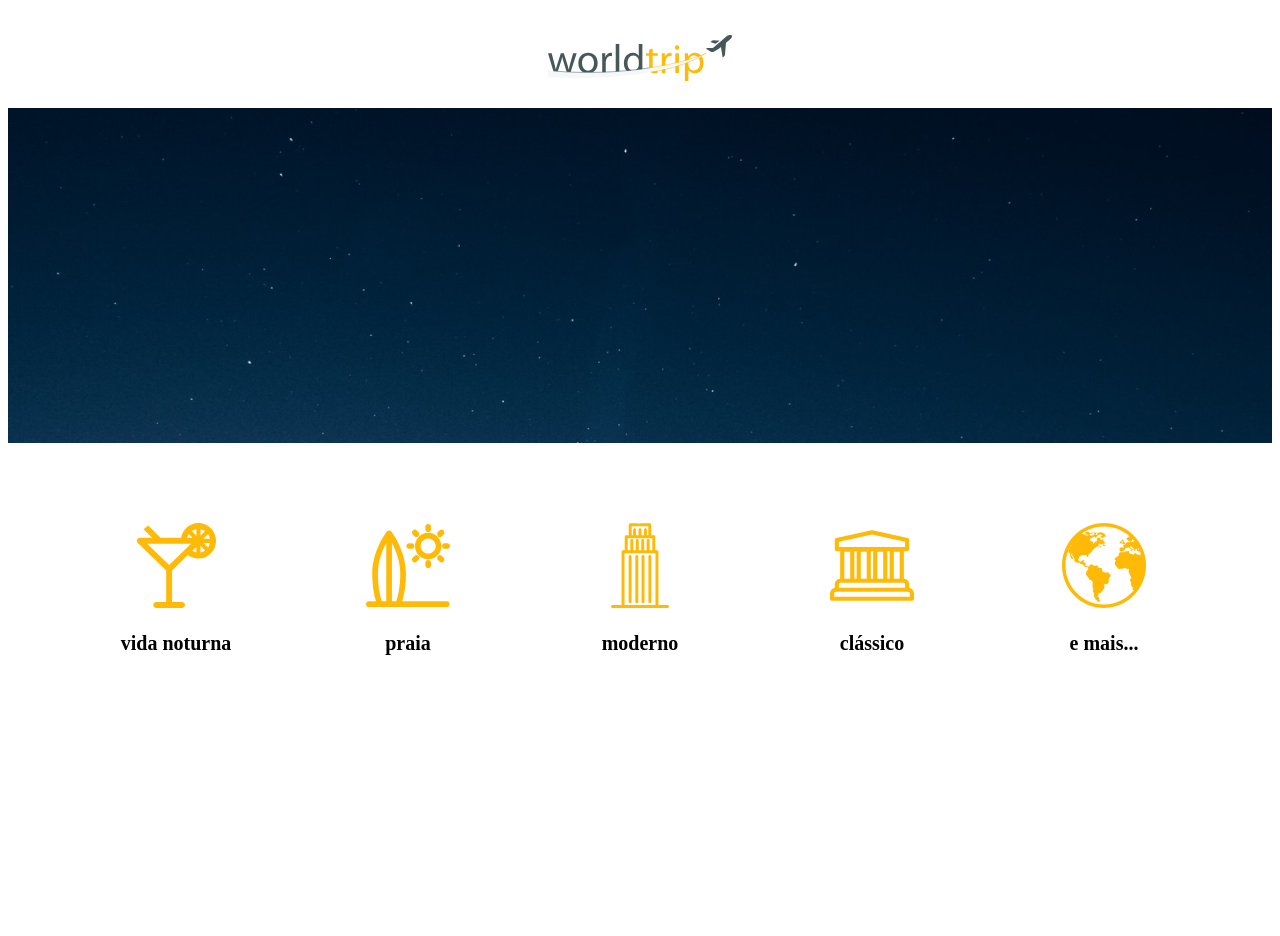
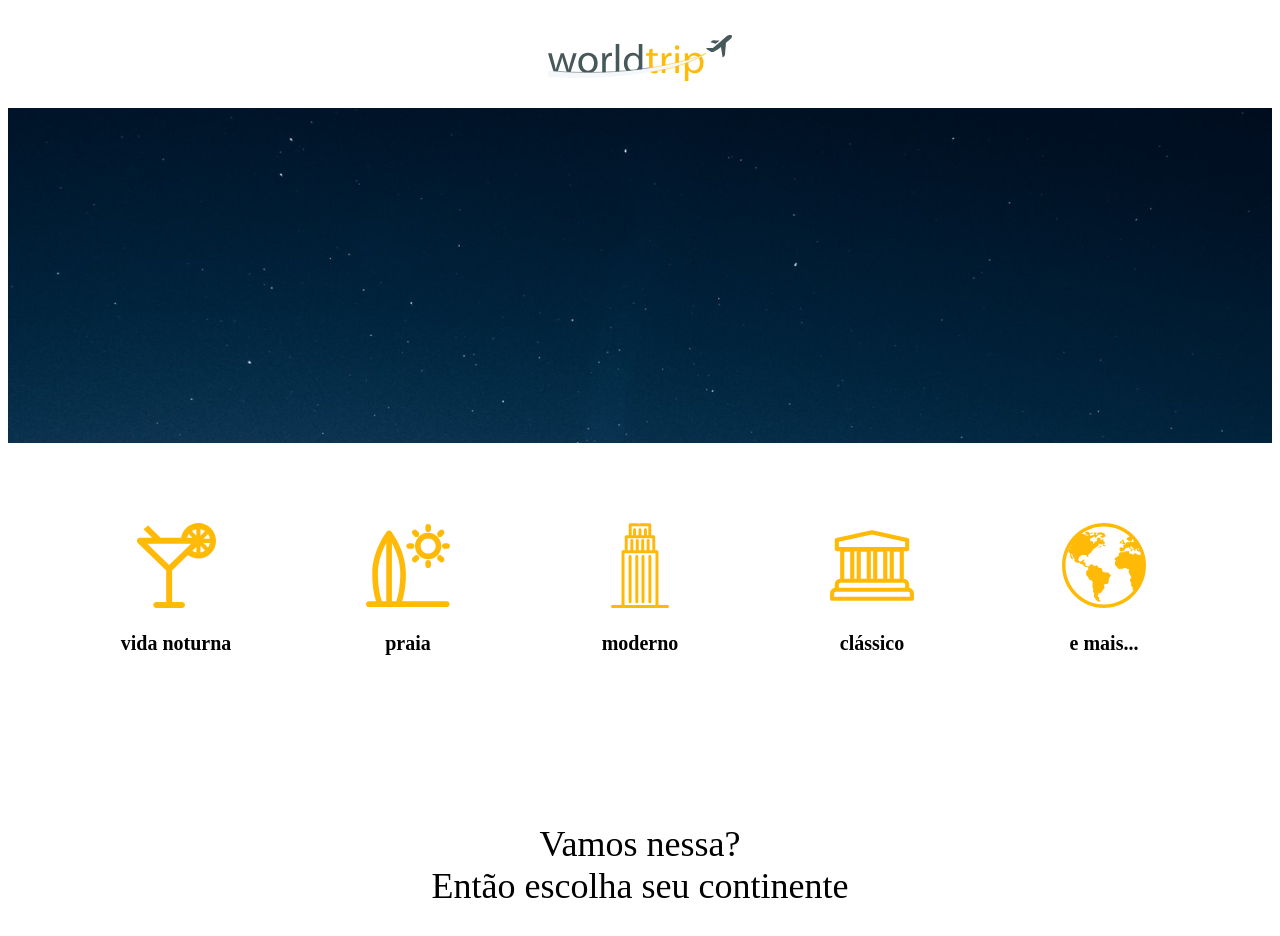
Before and after one commit to GH-Marc/ignite-worldtrip, a Next.js app: page / in a window 1280 px wide. Shown: the top 936 px of the page. Before the commit the page ends 816 px from the top, so only its background shows below. Built offline with nearby package versions, Linux system fonts and the light colour scheme.

Commit message:
:wrench: chore: Home page done

```diff
--- a/src/pages/index.tsx
+++ b/src/pages/index.tsx
@@ -1,21 +1,43 @@
-import { Flex } from "@chakra-ui/react";
+import { Divider, Flex, Heading } from "@chakra-ui/react";
 import Head from "next/head";
 
 import { Banner } from "../components/Banner";
 import { Header } from "../components/Header";
+import { SwiperCarousel } from "../components/SwiperCarousel";
 import { Travel } from "../components/Travel";
 
+import { swiperData } from "../../swiperData";
+
 export default function Home() {
+  const { continents } = swiperData;
+
   return (
     <>
       <Head>
         <title>Worldtrip</title>
       </Head>
 
-      <Flex direction="column" h="100vh" w="100%" align="center">
+      <Flex direction="column" w="100%" align="center">
         <Header />
         <Banner />
         <Travel />
+
+        <Divider
+          variant="solid"
+          border="2px"
+          borderColor="light.800"
+          w="5.625rem"
+        />
+        <Heading
+          fontWeight="500"
+          fontSize="2.25rem"
+          w="52.4rem"
+          textAlign="center"
+          m="3.25rem 18.75rem"
+        >
+          Vamos nessa? <br /> Então escolha seu continente
+        </Heading>
+        <SwiperCarousel continents={continents} />
       </Flex>
     </>
   );
```
